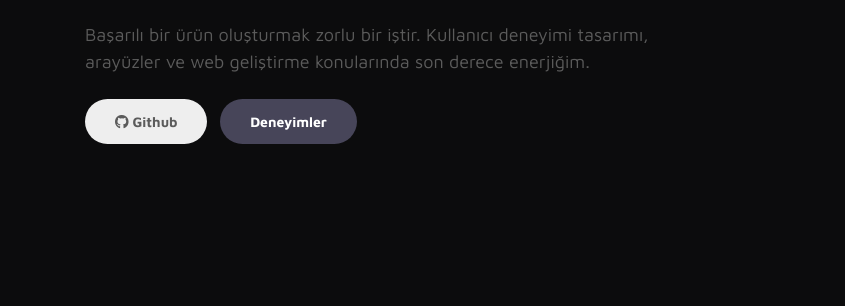
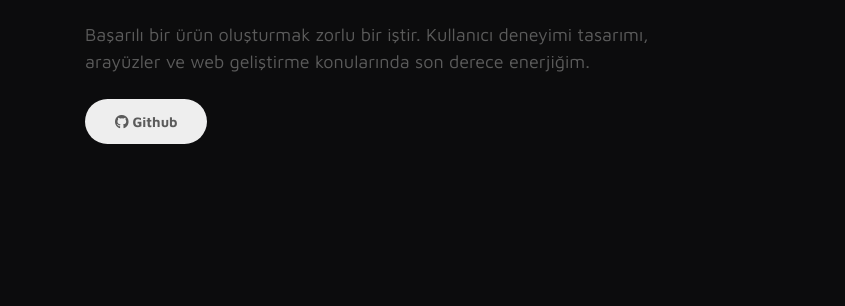
Before and after one commit to ouzg/ouzg.github.io, a plain HTML site: page index.html in a window 1280 px wide. Shown: the part 303-609 px from the top of the page, 0-845 px from the left. Drawn offline with Linux system fonts and the light colour scheme.

Commit message:
Update index.html

```diff
--- a/index.html
+++ b/index.html
@@ -82,7 +82,7 @@
 
                         <div class="custom-btn-group mt-4">
                           <a href="https://github.com/ouzg" class="btn mr-lg-2 custom-btn"><i class='fa-brands fa-github'></i> Github</a>
-                          <a href="#resume" class="btn custom-btn custom-btn-bg custom-btn-link">Deneyimler</a>
+                          <!--<a href="#resume" class="btn custom-btn custom-btn-bg custom-btn-link">Deneyimler</a>-->
                         </div>
                     </div>
                 </div>
```
